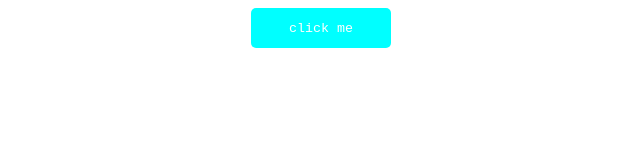
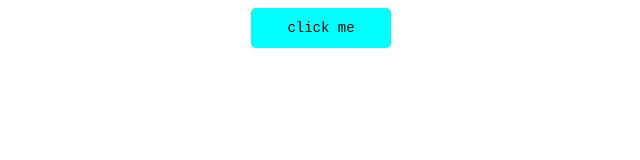
Before and after one commit to Finch2011/popup-for-js, a plain HTML site: page index.html in a window 1280 px wide. Shown: the full height of the page, 357-997 px from the left. Drawn offline with Linux system fonts and the light colour scheme.

Commit message:
new code style button color black

```diff
--- a/src/css/style.css
+++ b/src/css/style.css
@@ -5,7 +5,8 @@ button{
     border: none;
     border-radius: 5px;
     font-family: monospace;
-    color: white;
+    color: black;
+    font-size: 14px;
 }
 body{
     position: relative;
```
